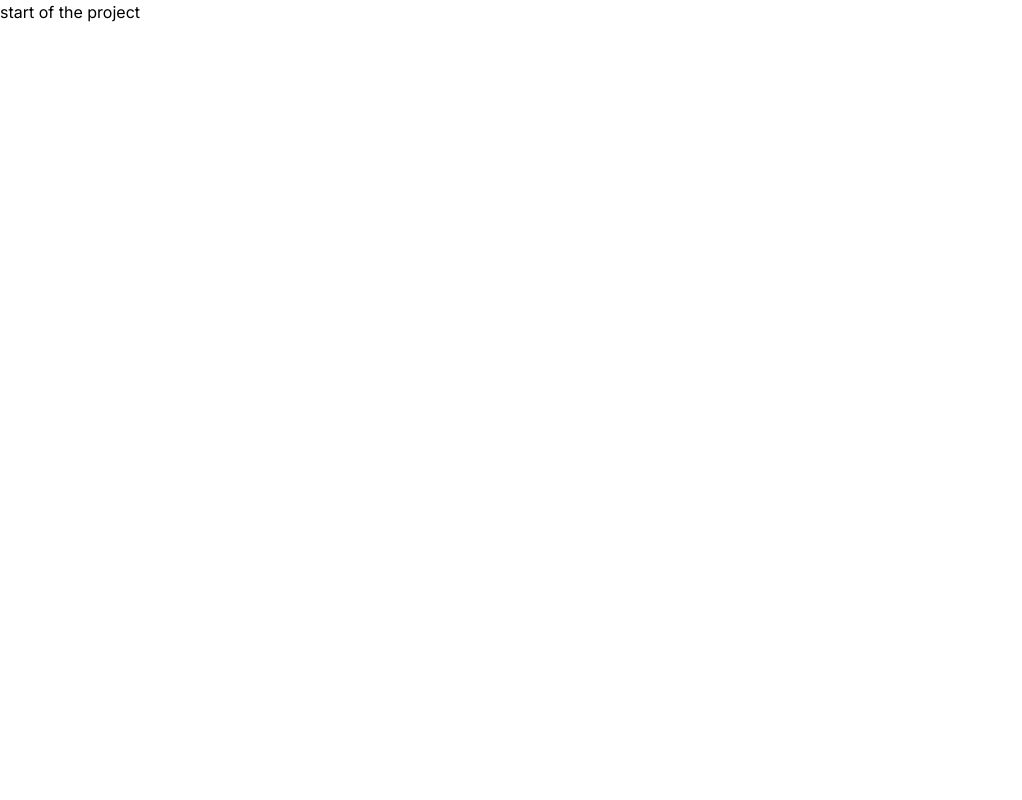
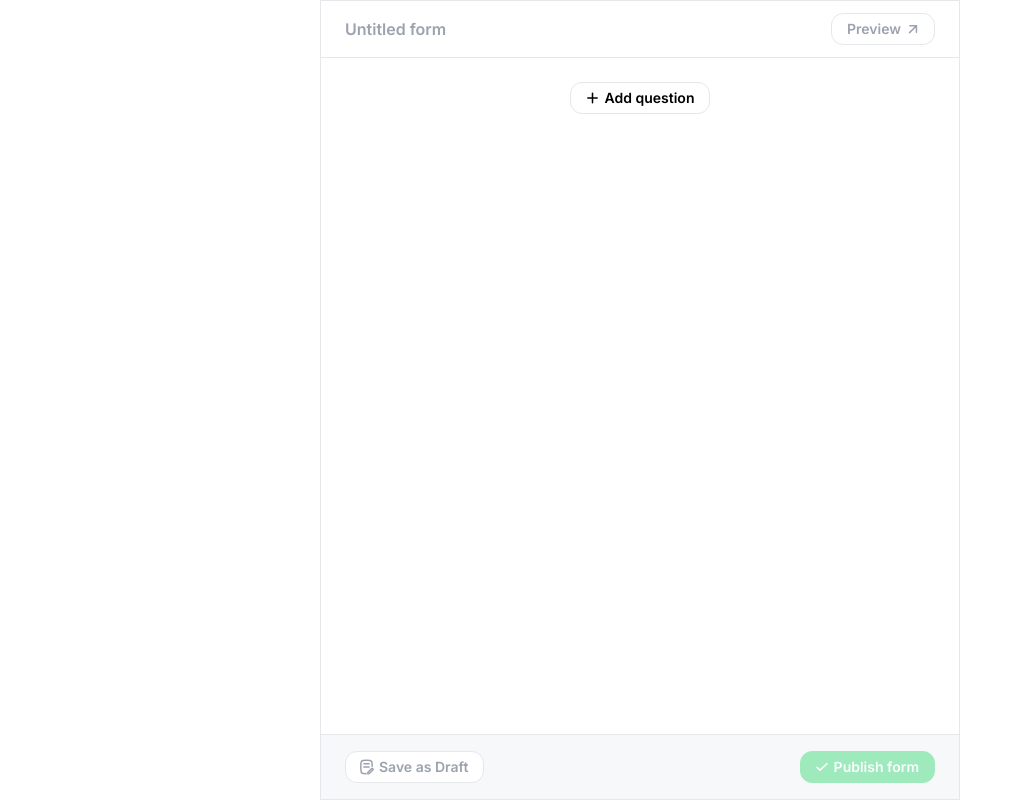
Before and after one commit to EltonLobo07/simple-form-builder, a Next.js app: page / in a window 1280 px wide. Shown: the whole page, without its empty margins (0-1022 px from the left). Built offline with nearby package versions, Linux system fonts and the light colour scheme.

Commit message:
add initial static version of the form builder

```diff
--- a/src/app/page.tsx
+++ b/src/app/page.tsx
@@ -1,3 +1,5 @@
+import { FormBuilder } from "./ui/FormBuilder";
+
 export default function Home() {
-  return <div>start of the project</div>;
+  return <FormBuilder headingLvl={2} />;
 }
--- /dev/null
+++ b/src/app/ui/FormBuilder.tsx
@@ -0,0 +1,94 @@
+import { getId } from "@/utils/random";
+import Link from "next/link";
+import React from "react";
+import { NewTab, Draft, Tick, Plus } from "./icons";
+
+type Props = Readonly<{
+  headingLvl: 1 | 2 | 3 | 4 | 5 | 6;
+}>;
+
+export function FormBuilder(props: Props) {
+  const Heading = `h${props.headingLvl}` as const;
+  /*
+    An alternative would be the `useId` hook
+    Not using it to avoid turning this component into a client component
+  */
+  const formHeadingId = getId();
+
+  return (
+    <form
+      aria-labelledby={formHeadingId}
+      className="border border-gray-200 min-h-full max-w-[min(100%,40rem)] mx-auto flex flex-col"
+    >
+      <header className="sticky top-0 bg-white pl-[20px] mb-24px pr-24px flex flex-wrap items-center justify-between gap-x-2 py-3 border-b border-gray-200">
+        <Heading id={formHeadingId} className="grow">
+          <HeadingInput />
+        </Heading>
+        <PreviewLink />
+      </header>
+      <div className="grow">
+        <button
+          type="button"
+          className="mx-auto border border-gray-200 bg-white rounded-xl py-[5px] pl-[13px] pr-[15px] text-sm font-semibold text-black flex items-center gap-x-1"
+        >
+          <Plus />
+          <span>Add question</span>
+        </button>
+      </div>
+      <div className="sticky bottom-0 bg-[#F6F8FA] px-24px py-4 border-t border-gray-200 flex justify-between gap-x-2">
+        <button
+          type="button"
+          className="border border-gray-200 bg-white rounded-xl py-[5px] pl-[13px] pr-[15px] text-sm font-semibold text-gray-400 hover:text-black flex items-center gap-x-1"
+        >
+          <Draft />
+          <span>Save as Draft</span>
+        </button>
+        <button
+          type="button"
+          className="border border-green-400 hover:border-green-500 bg-green-400 hover:bg-green-500 opacity-50 hover:opacity-100 rounded-xl py-[5px] pl-[13px] pr-[15px] text-sm font-semibold text-white flex items-center gap-x-1"
+        >
+          <Tick />
+          <span>Publish form</span>
+        </button>
+      </div>
+    </form>
+  );
+}
+
+function HeadingInput() {
+  "use client";
+
+  const inputId = React.useId();
+
+  return (
+    <div className="relative flex">
+      <label htmlFor={inputId} className="sr-only">
+        form heading
+      </label>
+      <input
+        type="text"
+        id={inputId}
+        defaultValue=""
+        name="form-heading"
+        placeholder="Untitled form"
+        className="basis-0 grow px-[4px] font-semibold placeholder:text-gray-400 text-black text-base leading-[1.375]"
+      />
+    </div>
+  );
+}
+
+function PreviewLink() {
+  "use client";
+
+  return (
+    <Link
+      href="/"
+      prefetch={false}
+      target="_blank"
+      className="border border-gray-200 flex items-center gap-x-1 rounded-xl py-[5px] pl-[15px] pr-[13px] text-sm text-gray-400 hover:text-black font-semibold"
+    >
+      <span>Preview</span>
+      <NewTab />
+    </Link>
+  );
+}
--- /dev/null
+++ b/src/app/ui/icons/Draft.tsx
@@ -0,0 +1,32 @@
+export function Draft() {
+  return (
+    <svg
+      aria-hidden={true}
+      xmlns="http://www.w3.org/2000/svg"
+      width="16"
+      height="16"
+      fill="none"
+      viewBox="0 0 16 16"
+    >
+      <path
+        stroke="currentColor"
+        strokeLinecap="round"
+        strokeLinejoin="round"
+        strokeWidth="1.5"
+        d="M13.167 7.333v-.666c0-2.514 0-3.772-.781-4.553-.781-.78-2.038-.78-4.553-.78h-.666c-2.514 0-3.771 0-4.552.78-.781.781-.781 2.039-.781 4.553v2.666c0 2.515 0 3.772.78 4.553.782.78 2.039.78 4.553.78"
+      ></path>
+      <path
+        stroke="currentColor"
+        strokeLinecap="round"
+        strokeWidth="1.5"
+        d="M4.834 4.667h5.333M4.834 8h5.333"
+      ></path>
+      <path
+        stroke="currentColor"
+        strokeLinejoin="round"
+        strokeWidth="1.5"
+        d="M8.834 13.885v.782h.782c.273 0 .41 0 .532-.051s.219-.147.412-.34l3.216-3.216c.182-.182.273-.273.321-.372a.67.67 0 0 0 0-.592c-.048-.099-.14-.19-.321-.372-.182-.182-.273-.273-.371-.321a.67.67 0 0 0-.593 0c-.099.048-.19.14-.372.321L9.225 12.94c-.193.193-.29.29-.34.412-.051.123-.051.26-.051.533Z"
+      ></path>
+    </svg>
+  );
+}
--- /dev/null
+++ b/src/app/ui/icons/NewTab.tsx
@@ -0,0 +1,20 @@
+export function NewTab() {
+  return (
+    <svg
+      aria-hidden="true"
+      xmlns="http://www.w3.org/2000/svg"
+      width="16"
+      height="16"
+      fill="none"
+      viewBox="0 0 16 16"
+    >
+      <path
+        stroke="currentColor"
+        strokeLinecap="round"
+        strokeLinejoin="round"
+        strokeWidth="1.5"
+        d="m4.563 11.632 6.875-6.875m0 0v6.6m0-6.6h-6.6"
+      ></path>
+    </svg>
+  );
+}
--- /dev/null
+++ b/src/app/ui/icons/Plus.tsx
@@ -0,0 +1,20 @@
+export function Plus() {
+  return (
+    <svg
+      aria-hidden={true}
+      xmlns="http://www.w3.org/2000/svg"
+      width="17"
+      height="16"
+      fill="none"
+      viewBox="0 0 17 16"
+    >
+      <path
+        stroke="currentColor"
+        strokeLinecap="round"
+        strokeLinejoin="round"
+        strokeWidth="1.5"
+        d="M3.833 8H8.5m4.667 0H8.5m0 0V3.333M8.5 8v4.667"
+      ></path>
+    </svg>
+  );
+}
--- /dev/null
+++ b/src/app/ui/icons/Tick.tsx
@@ -0,0 +1,20 @@
+export function Tick() {
+  return (
+    <svg
+      aria-hidden={true}
+      xmlns="http://www.w3.org/2000/svg"
+      width="16"
+      height="16"
+      fill="none"
+      viewBox="0 0 16 16"
+    >
+      <path
+        stroke="currentColor"
+        strokeLinecap="round"
+        strokeLinejoin="round"
+        strokeWidth="1.5"
+        d="m3 8.38 3 2.787 7-6.5"
+      ></path>
+    </svg>
+  );
+}
--- /dev/null
+++ b/src/app/ui/icons/index.ts
@@ -0,0 +1,4 @@
+export * from "./Plus";
+export * from "./Tick";
+export * from "./Draft";
+export * from "./NewTab";
--- /dev/null
+++ b/src/utils/random.ts
@@ -0,0 +1,3 @@
+export function getId() {
+  return crypto.randomUUID();
+}
```
